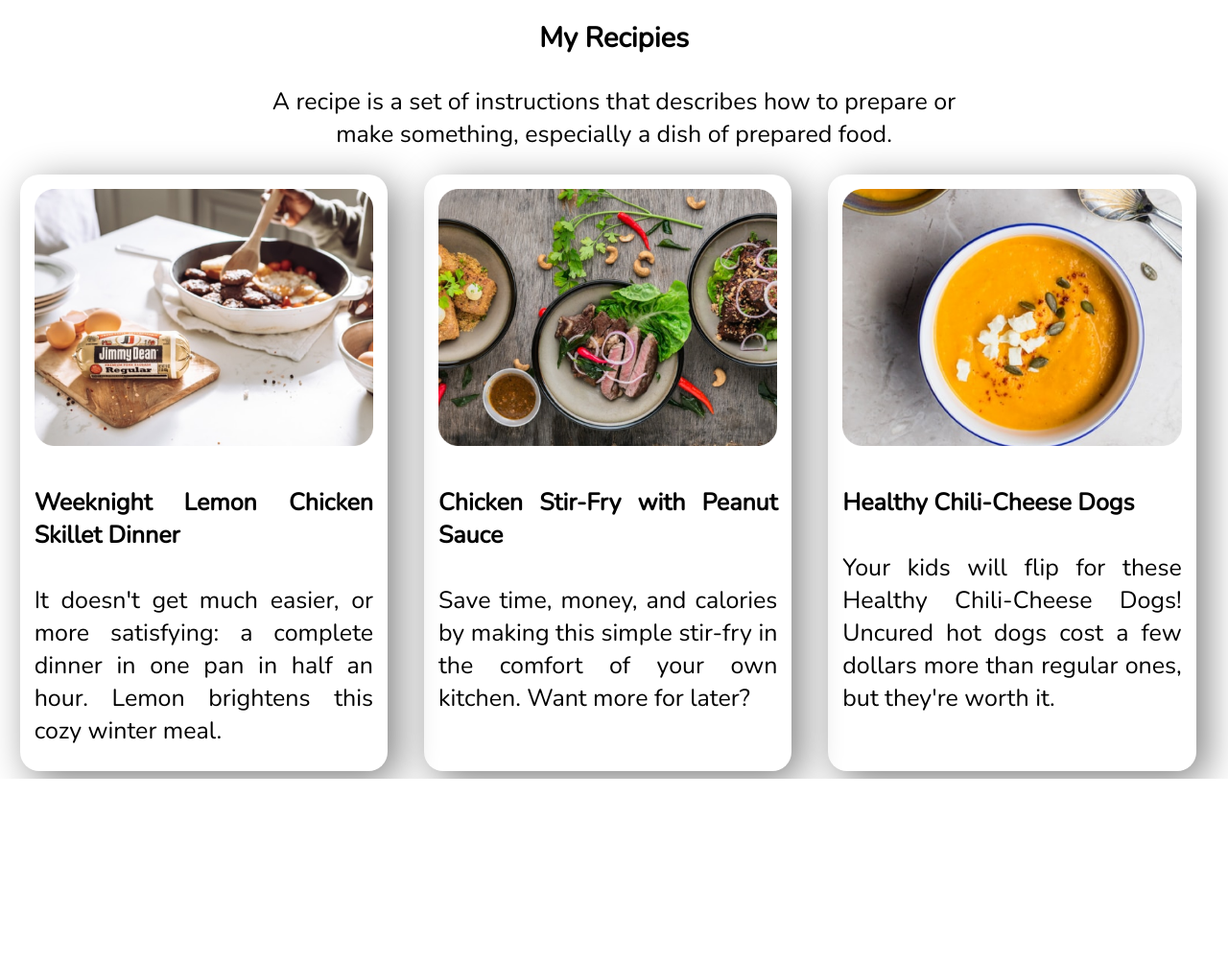
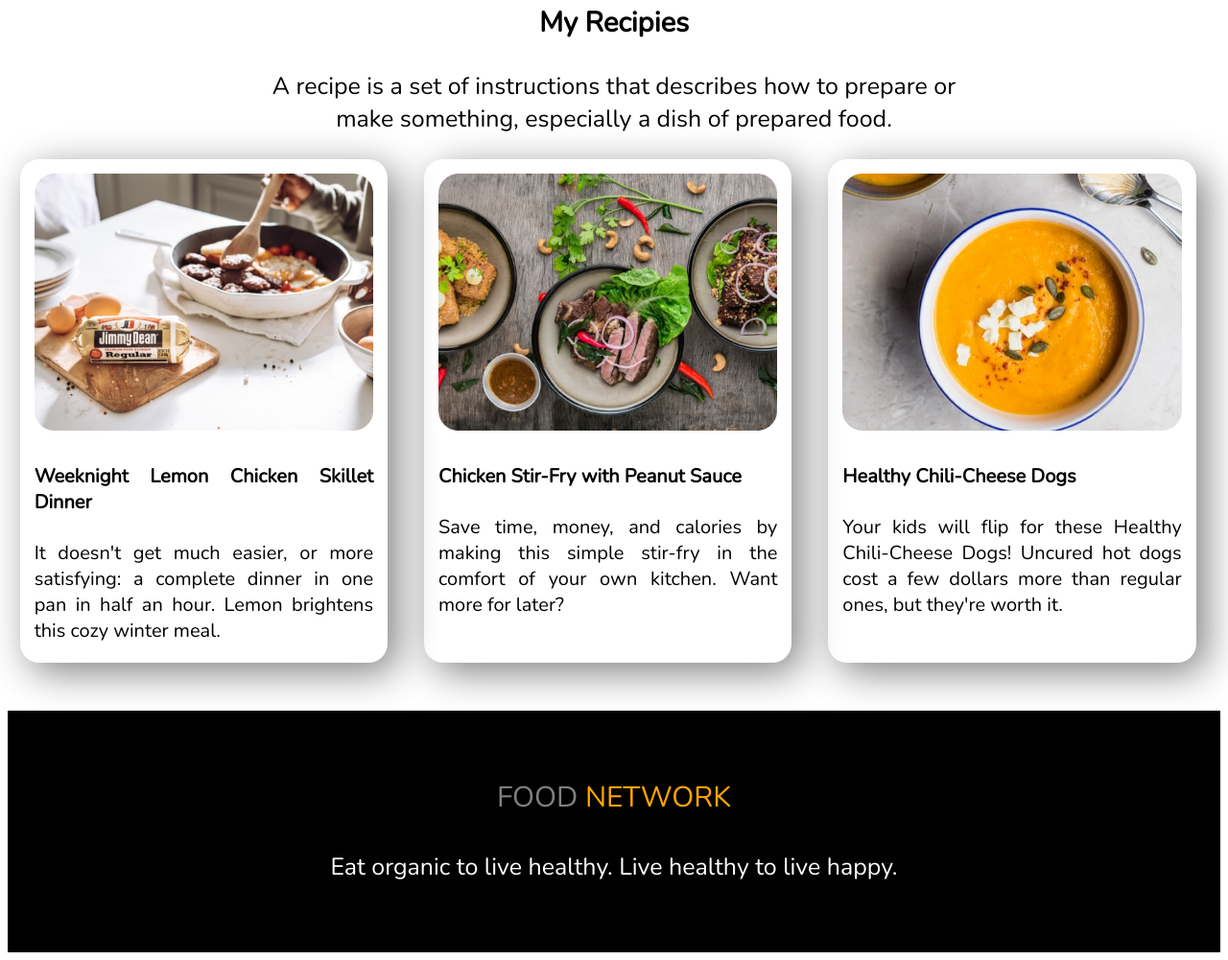
Before and after one commit to nazfiroz/food-network, a plain HTML site: page index.html in a window 1280 px wide. Shown: the part 1629-2630 px from the top of the page at 96% size. Before the commit the page ends 2441 px from the top, so only its background shows below. Drawn offline with nearby package versions, Linux system fonts and the light colour scheme.

Commit message:
3rd commit

```diff
--- a/index.html
+++ b/index.html
@@ -22,6 +22,7 @@
         <h1>Skip The Diet, <br> Just Eat <span>Healthy</span> <br>
             With Food Network</h1>
         <p>Imagine you don’t need a diet because we provide healthy and delicious food for you!</p>
+        <br><br>
         <a class="button" target="_blank" href="https://www.facebook.com/fishameat/">Order Food</a>
     </div>
     <div class="item">
@@ -34,7 +35,7 @@
     </div>
     <div class="item abt-me">
         <h2>About Me</h2>
-        <p>I am Nazmul Firoz. I’m coming a junior developer. I live in Dhaka. I have a business. Business name is “Fish O Meat”.</p> <br><br>
+        <p>I am Nazmul Firoz. I’m coming a junior developer. I live in Dhaka. I have a business. Business name is “Fish O Meat”.</p> <br><br><br><br>
         <a class="button" target="_blank" href="https://www.facebook.com/anf73">Contact Me</a>
     </div>
 </section>
@@ -45,21 +46,27 @@
     </div>
 </section>
 <section class="container">
-    <div id="recipe-1" class="lemon">
+    <div class="lemon recipe">
         <img src="images/recipe-3.jpg" alt="">
         <h4>Weeknight Lemon Chicken Skillet Dinner</h4>
         <p>It doesn't get much easier, or more satisfying: a complete dinner in one pan in half an hour. Lemon brightens this cozy winter meal.
             </p>
     </div>
-    <div id="recipe-2" class="lemon">
+    <div class="lemon recipe">
         <img src="images/recipe-2.jpg" alt="">
         <h4>Chicken Stir-Fry with Peanut Sauce</h4>
         <p>Save time, money, and calories by making this simple stir-fry in the comfort of your own kitchen. Want more for later?</p>
     </div>
-    <div id="recipe-3" class="lemon">
+    <div class="lemon recipe">
         <img src="images/recipe-1.png" alt="">
-        <h4>Healthy Chili-Cheese Dogs</h4>
+        <h4> <strong>Healthy Chili-Cheese Dogs </strong> </h4>
         <p>Your kids will flip for these Healthy Chili-Cheese Dogs! Uncured hot dogs cost a few dollars more than regular ones, but they're worth it.</p>
+    </div>
+</section>
+<section id="footer">
+    <div>
+        <p>FOOD <span>NETWORK</span> </p>
+        <p> <small>Eat organic to live healthy. Live healthy to live happy.</small> </p>
     </div>
 </section>
 </body>
--- a/style.css
+++ b/style.css
@@ -5,7 +5,7 @@
 }
 body {
   font-family: "Nunito", sans-serif;
-  font-size: 25px;
+  font-size: 20px;
 }
 h1 {
   font-size: 50px;
@@ -30,7 +30,7 @@ span {
   text-decoration: none;
   background-image: linear-gradient(to top, maroon, orange);
   color: white;
-  padding: 10px 30px;
+  padding: 15px 35px;
   font-weight: 700;
   border-radius: 25px;
   margin-top: 500px;
@@ -47,12 +47,13 @@ span {
   margin-left: 120px;
 }
 .abt-me {
-  margin-top: 50px;
+  margin-top: 70px;
 }
 .my-rcp {
   text-align: center;
   margin-left: 250px;
   margin-right: 250px;
+  font-size: 25px;
 }
 .lemon {
   width: 40%;
@@ -64,15 +65,18 @@ span {
   box-shadow: 10px 10px 40px gray;
   text-align: justify;
 }
-#recipe-1 img {
+.recipe img {
   width: 100%;
   margin-top: 15px;
 }
-#recipe-2 img {
-  width: 100%;
-  margin-top: 15px;
+#footer {
+  background-color: black;
+  text-align: center;
+  color: gray;
+  margin-top: 50px;
+  padding: 40px;
+  font-size: 30px;
 }
-#recipe-3 img {
-  width: 100%;
-  margin-top: 15px;
+small {
+  color: white;
 }
```
